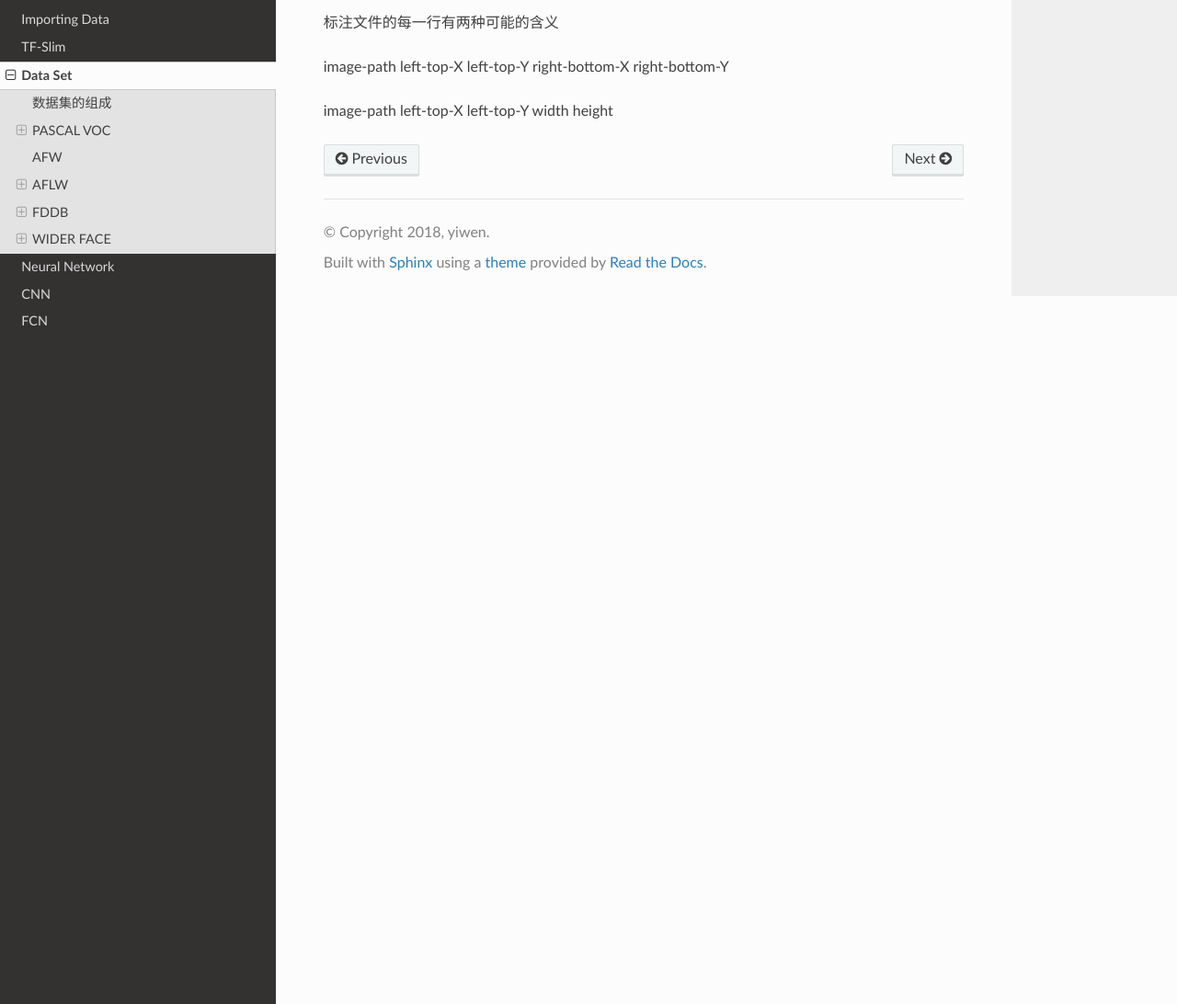
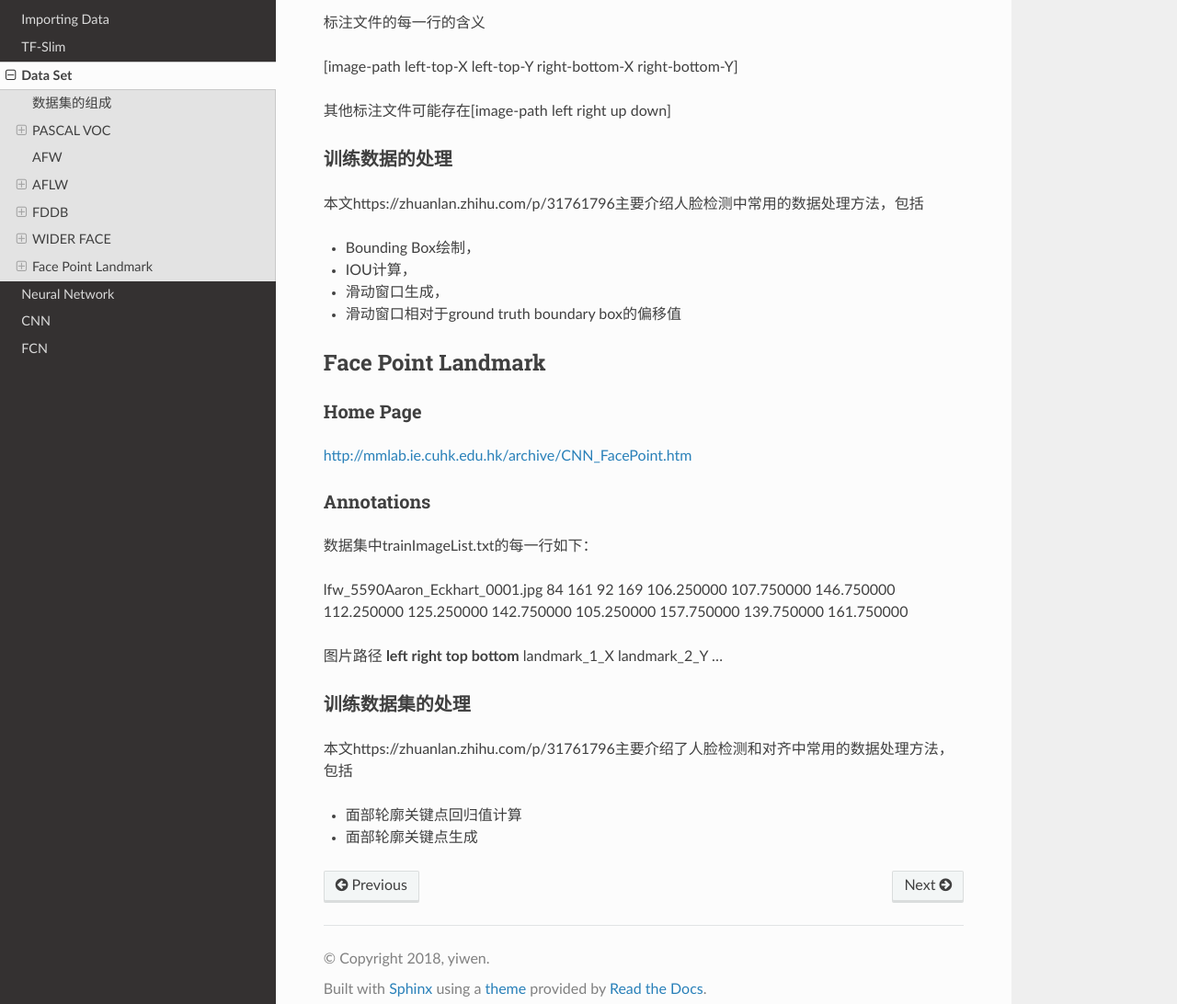
Before and after one commit to yiwenliu/tensorflow-notes, a Sphinx documentation site: the page built from source/dataset.rst, in a window 1280 px wide and 1400 px high, scrolled down 4410 px. Shown: the part 308-1400 px from the top of the window at 92% size. Built offline with Sphinx 7.4.7 and the Read the Docs theme 2.0.0, drawn with Linux system fonts in a browser that asks for light colours.

Commit message:
20180123

```diff
--- a/source/dataset.rst
+++ b/source/dataset.rst
@@ -110,8 +110,38 @@ http://mmlab.ie.cuhk.edu.hk/projects/WIDERFace/index.html
 
 Annotation
 ^^^^^^^^^^^^
-标注文件的每一行有两种可能的含义
+标注文件的每一行的含义
 
-image-path left-top-X left-top-Y right-bottom-X right-bottom-Y
+[image-path left-top-X left-top-Y right-bottom-X right-bottom-Y]
 
-image-path left-top-X left-top-Y width height
+其他标注文件可能存在[image-path left right up down]
+
+训练数据的处理
+^^^^^^^^^^^^^^^^
+本文https://zhuanlan.zhihu.com/p/31761796主要介绍人脸检测中常用的数据处理方法，包括
+
+- Bounding Box绘制，
+- IOU计算，
+- 滑动窗口生成，
+- 滑动窗口相对于ground truth boundary box的偏移值
+
+Face Point Landmark
+---------------------
+Home Page
+^^^^^^^^^^^
+http://mmlab.ie.cuhk.edu.hk/archive/CNN_FacePoint.htm
+
+Annotations
+^^^^^^^^^^^^^^
+数据集中trainImageList.txt的每一行如下：
+
+lfw_5590\Aaron_Eckhart_0001.jpg 84 161 92 169 106.250000 107.750000 146.750000 112.250000 125.250000 142.750000 105.250000 157.750000 139.750000 161.750000
+
+图片路径 **left right top bottom** landmark_1_X landmark_2_Y ...
+
+训练数据集的处理
+^^^^^^^^^^^^^^^^^^
+本文https://zhuanlan.zhihu.com/p/31761796主要介绍了人脸检测和对齐中常用的数据处理方法，包括
+
+- 面部轮廓关键点回归值计算
+- 面部轮廓关键点生成
```
